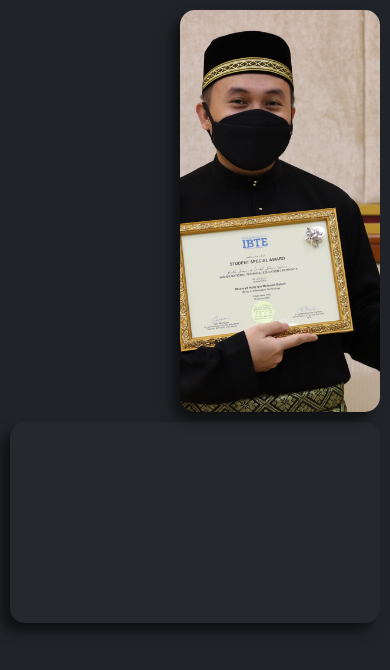
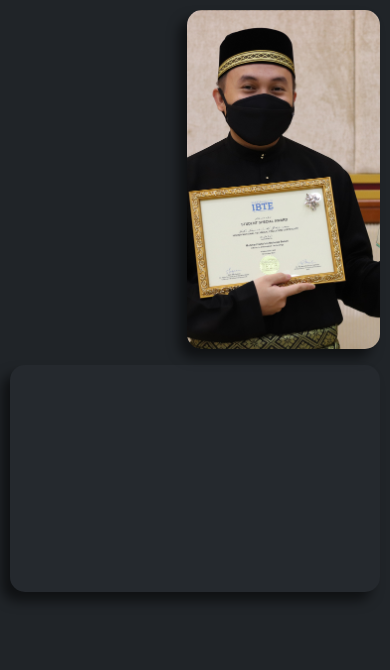
Before and after one commit to MohmadHafiz/portfolio-1, a plain HTML site: page index.html in a window 390 px wide. Drawn offline with Linux system fonts and the light colour scheme.

Commit message:
Update main.css

```diff
--- a/assets/css/main.css
+++ b/assets/css/main.css
@@ -44,7 +44,7 @@ body{
         1fr
         1fr
         ;
-    gap: 10px 10px;
+    gap: 1rem;
     grid-auto-flow: row;
     grid-template-areas:
       "INFO INFO IMAGE"
@@ -76,7 +76,7 @@ body{
     .container{
         grid-template-columns: 1fr 0.5fr 2fr;
         grid-template-rows:
-            2fr
+            1.5fr
             1fr
             1fr
             ;
```
